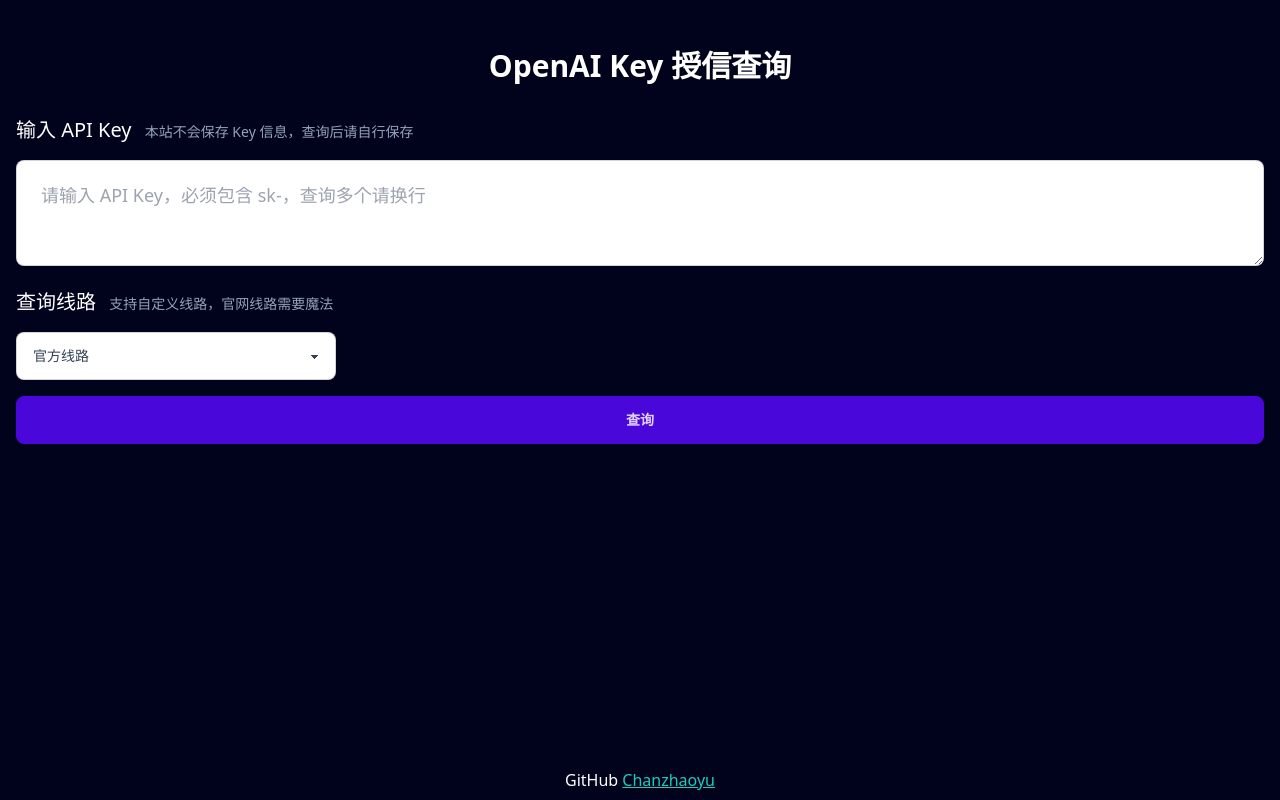
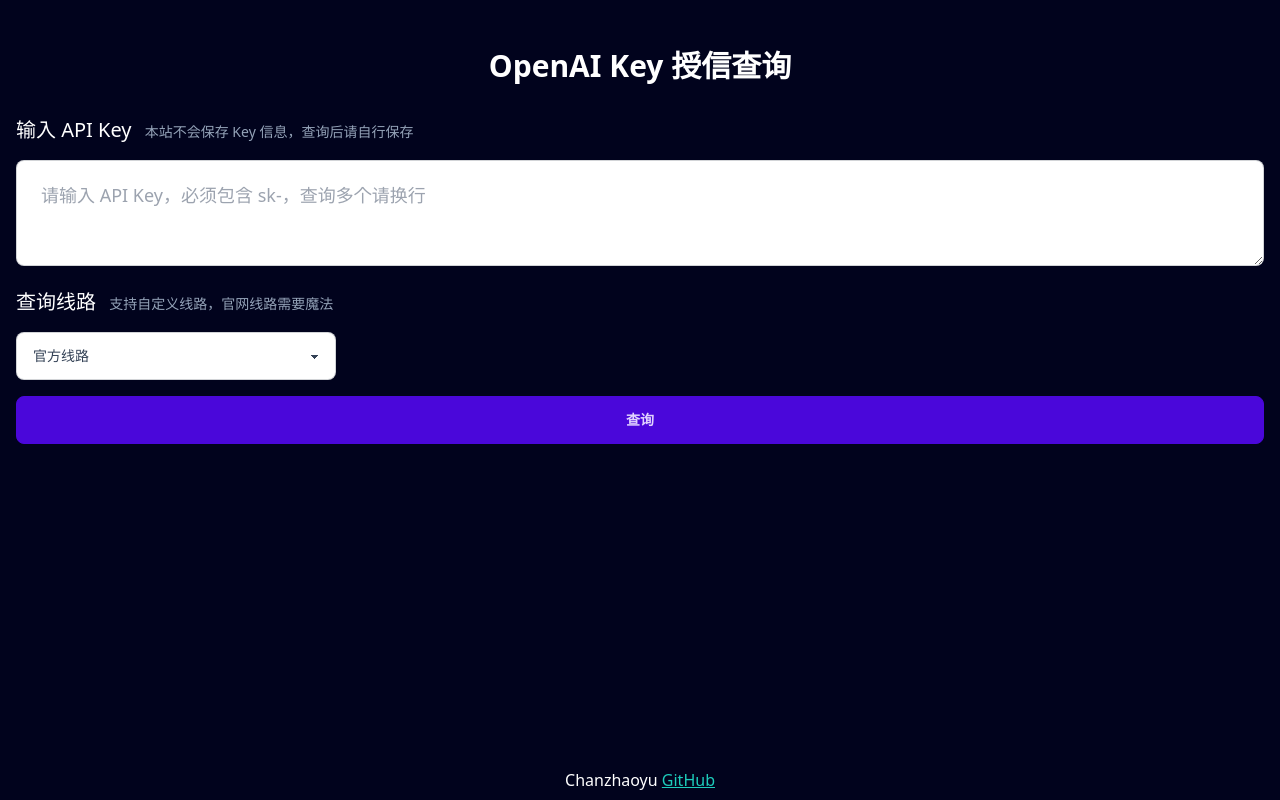
Before and after one commit to Chanzhaoyu/openai-billing-query, a Nuxt app: page / in a window 1280 px wide. Built offline with nearby package versions, Linux system fonts and the light colour scheme.

Commit message:
perf: link

```diff
--- a/app.vue
+++ b/app.vue
@@ -124,8 +124,8 @@
       </main>
     </div>
     <div class="absolute left-0 w-full text-center bottom-2">
-      GitHub
-      <a class="link link-accent" href="https://github.com/Chanzhaoyu/openai-billing-query" target="_blank">Chanzhaoyu</a>
+      Chanzhaoyu
+      <a class="link link-accent" href="https://github.com/Chanzhaoyu/openai-billing-query" target="_blank">GitHub</a>
     </div>
   </div>
 </template>
--- a/nuxt.config.ts
+++ b/nuxt.config.ts
@@ -1,5 +1,5 @@
 // https://nuxt.com/docs/api/configuration/nuxt-config
 export default defineNuxtConfig({
-  devtools: { enabled: true },
+  devtools: { enabled: false },
   modules: ['@nuxtjs/tailwindcss'],
 })
```
